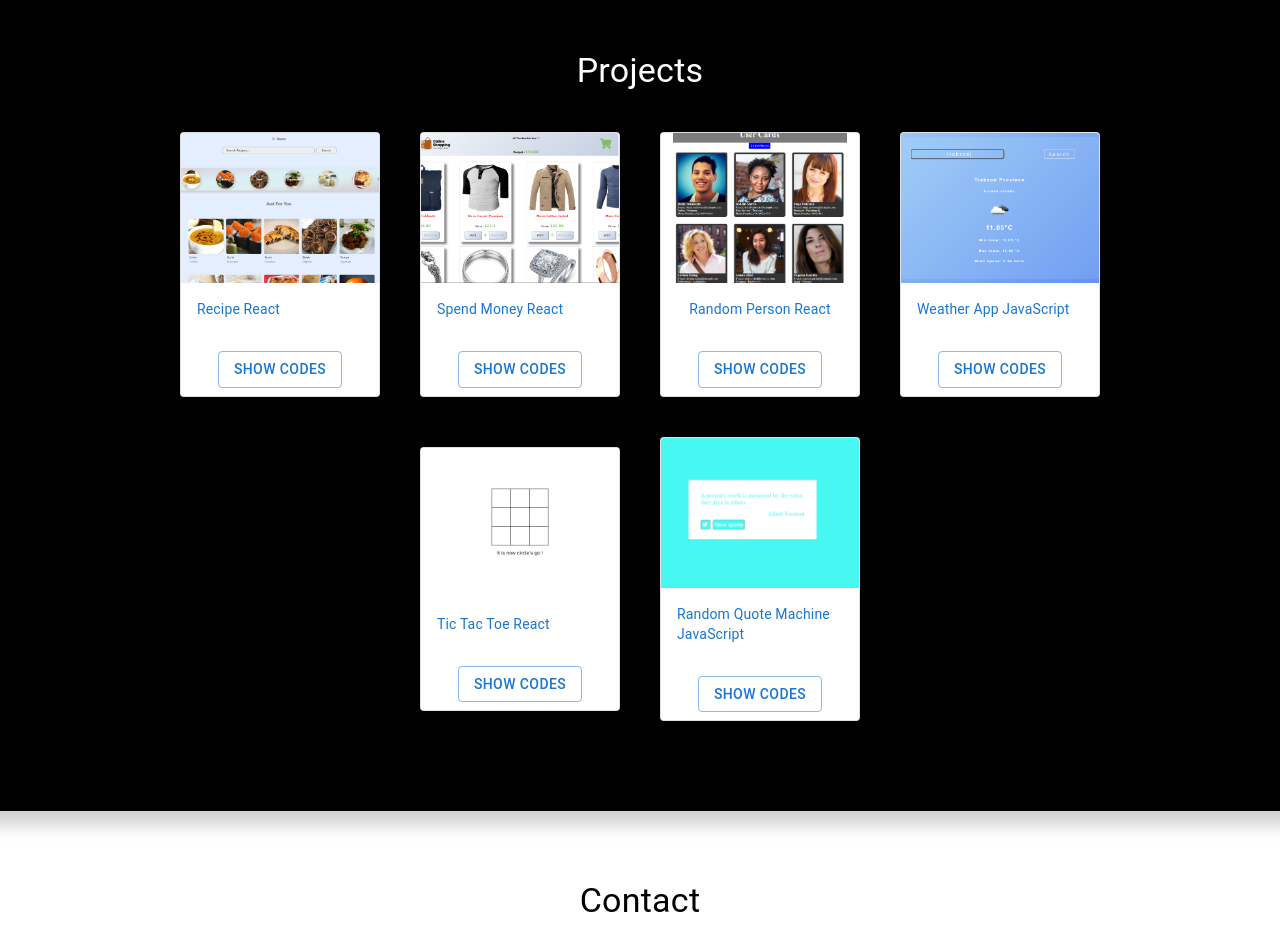
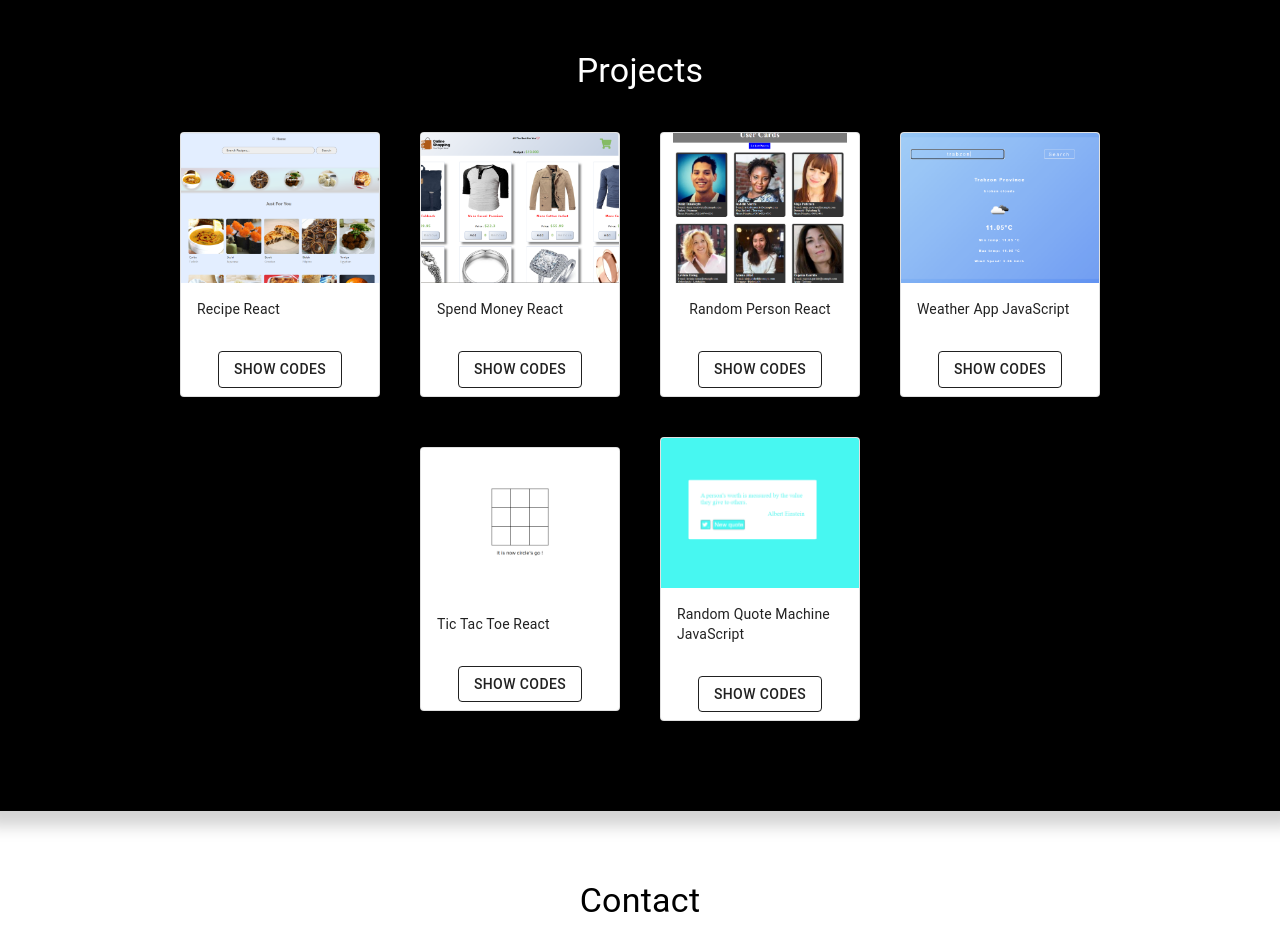
Before and after one commit to FiratSomek/Portfolio-react, a React (Create React App) app: page / in a window 1280 px wide. Shown: the part 1580-2510 px from the top of the page. Built offline with nearby package versions, Linux system fonts and the light colour scheme.

Commit message:
Update index.tsx

```diff
--- a/src/components/MyProjects/index.tsx
+++ b/src/components/MyProjects/index.tsx
@@ -81,7 +81,12 @@ export const MyProjects = () => {
               alignItems: "center",
             }}
           >
-            <Link href={project.url} underline="none" target="_blank">
+            <Link
+              href={project.url}
+              underline="none"
+              color="inherit"
+              target="_blank"
+            >
               <CardMedia
                 component="img"
                 alt={project.name}
@@ -100,6 +105,7 @@ export const MyProjects = () => {
                 variant="outlined"
                 href={project.githubUrl}
                 target="_blank"
+                color="inherit"
               >
                 Show Codes
               </Button>
```
